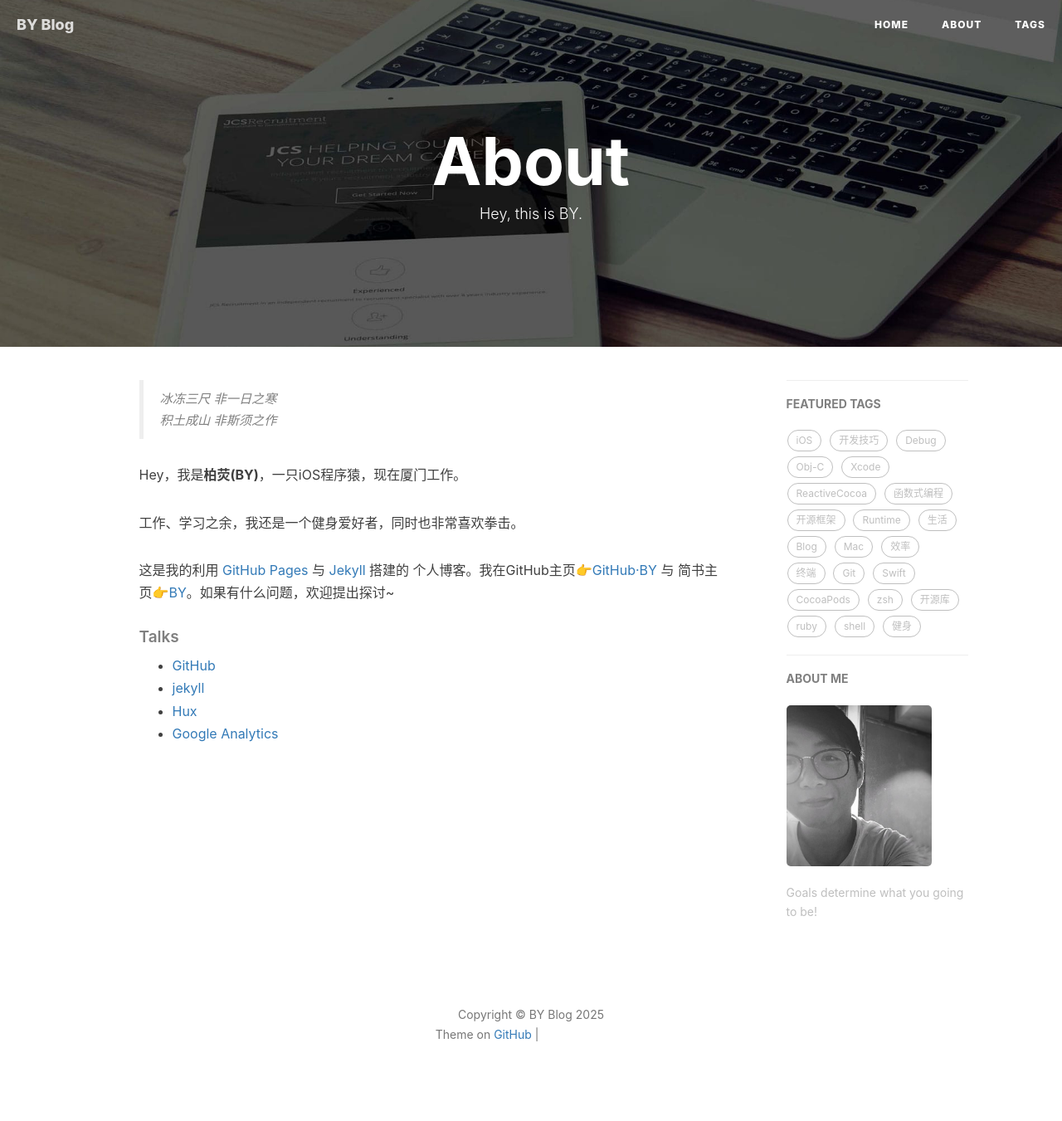
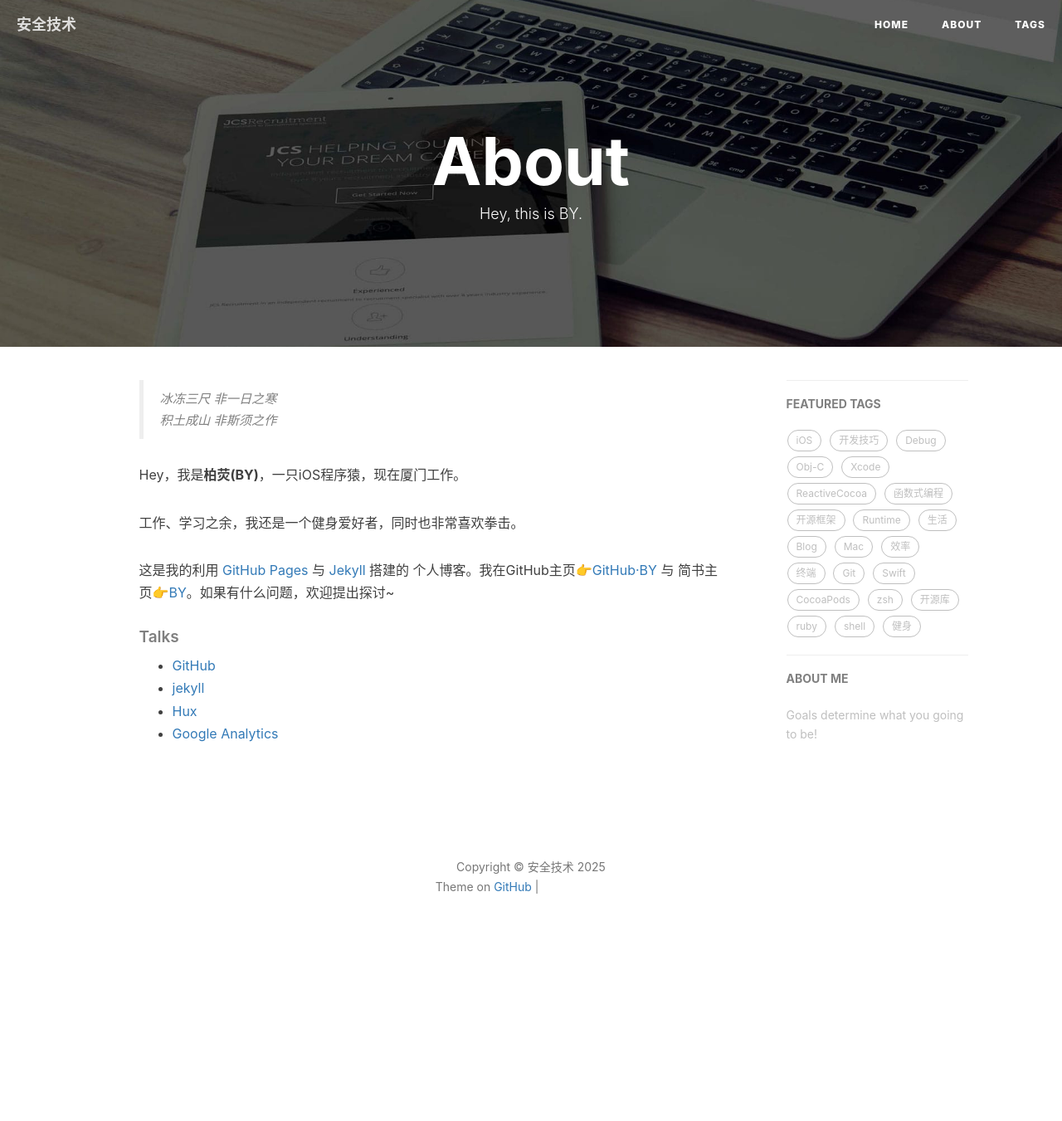
Before and after one commit to seensec/seensec.github.io, a Jekyll site: the page built from about.html, in a window 1280 px wide. Shown: the whole page at 83% size. Built offline with Jekyll 4.4.1, drawn with Linux system fonts in a browser that asks for light colours; nearby versions of some CDN libraries; comment, search, counter and statistics services are not loaded; after the commit the page ends 1173 px from its top, so only the background shows below that; grey boxes are pictures that could not be loaded.

Commit message:
Update _config.yml

```diff
--- a/_config.yml
+++ b/_config.yml
@@ -1,6 +1,6 @@
 # Site settings
-title: BY Blog
-SEOTitle: 安全技术交流 | BY Blog
+title: 安全技术
+SEOTitle: 安全技术交流 | 分享
 header-img: img/post-bg-desk.jpg
 description: "work hard."
 keyword: "seensec, iOS, Apple, Data, Pentest"
@@ -10,7 +10,6 @@
 # Sidebar settings
 sidebar: true                           # whether or not using Sidebar.
 sidebar-about-description: "Goals determine what you going to be!"
-sidebar-avatar: /img/about-BY-gentle.jpg      # use absolute URL, seeing it's used in both `/` and `/about/`
 
 
 
```
